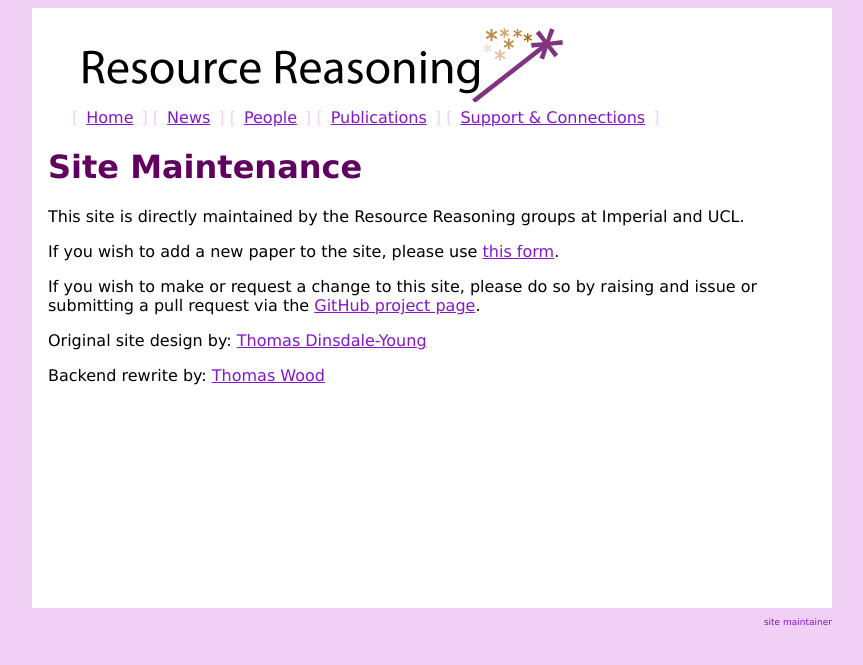
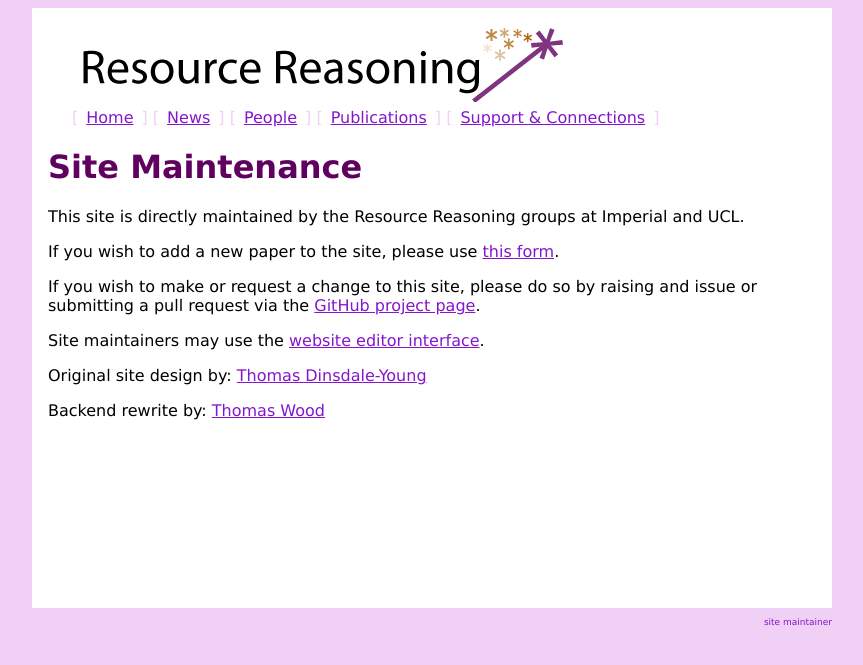
Before and after one commit to resource-reasoning/resourcereasoning.com, a Jekyll site: the page built from maintainer.md, in a window 1280 px wide. Shown: the top 665 px of the page, without its empty margins (208-1071 px from the left). Built offline with Jekyll 4.4.1, drawn with Linux system fonts in a browser that asks for light colours; nearby versions of some CDN libraries.

Commit message:
Updated maintainer.md

```diff
--- a/maintainer.md
+++ b/maintainer.md
@@ -8,6 +10,8 @@
 If you wish to make or request a change to this site, please do so by raising and issue or submitting a pull request via
 the [GitHub project page]({{site.github.repository_url}}).
 
+Site maintainers may use the [website editor interface](/edit).
+
 Original site design by: [Thomas Dinsdale-Young](http://cs.au.dk/~tyoung/)
 
 Backend rewrite by: [Thomas Wood](http://www.doc.ic.ac.uk/~tw1509/)
```
Also changed, not shown: other parts of maintainer.md (+2 -0 lines).
